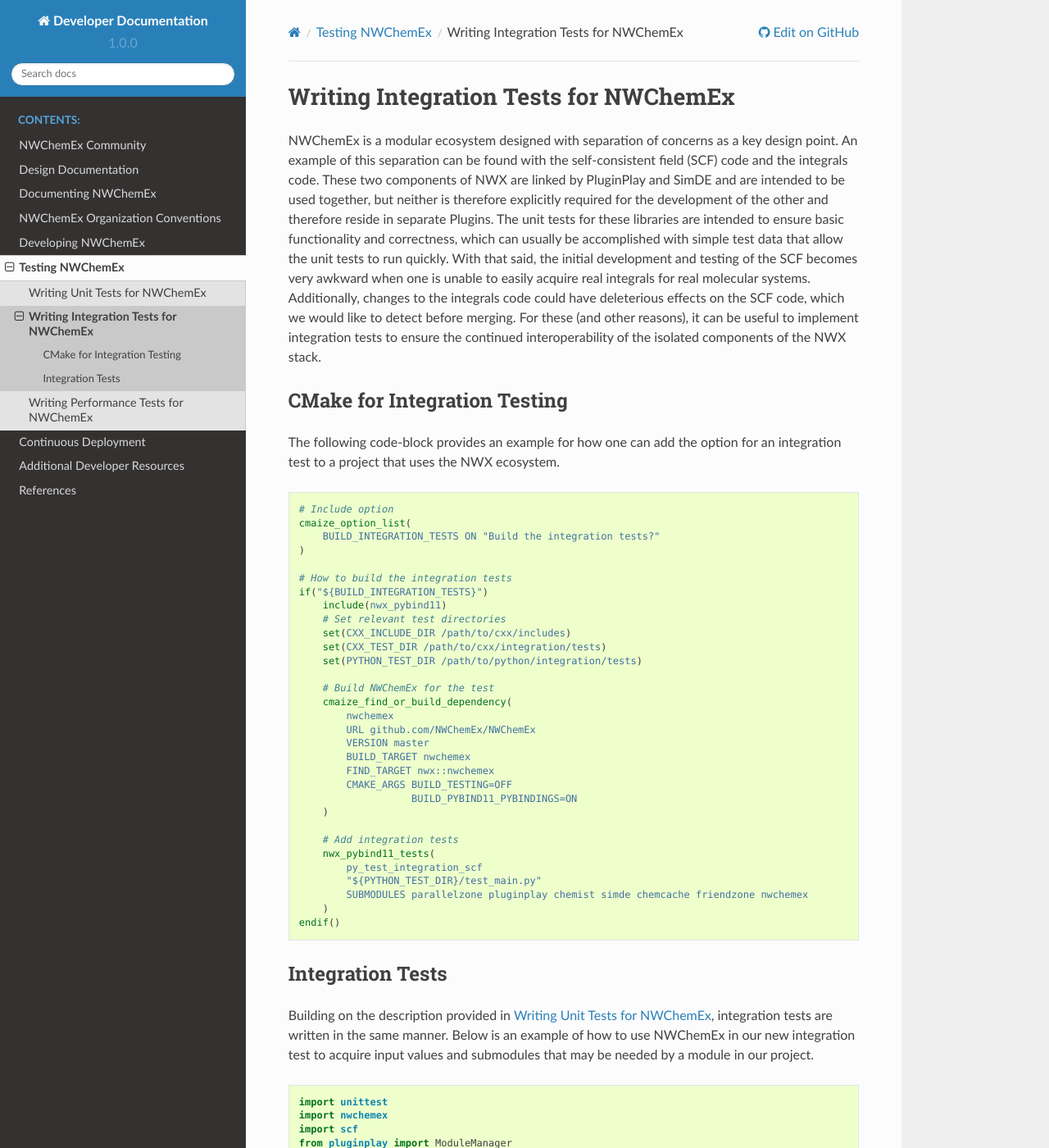
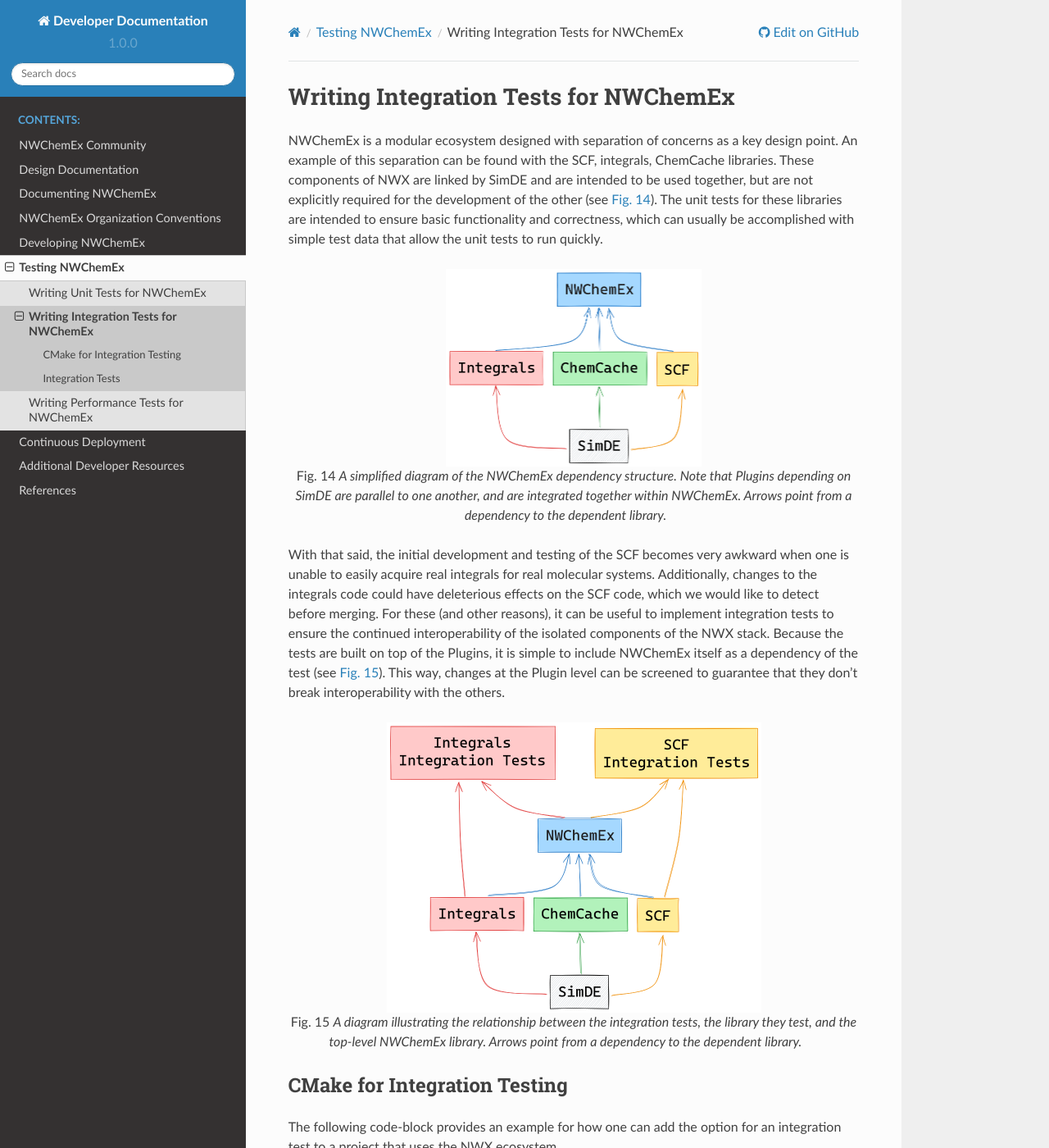
Before and after one commit to NWChemEx/.github, a Sphinx documentation site: the page built from docs/source/testing/integration.rst, in a window 1280 px wide and 1400 px high. Shown: the whole window at 82% size. Built offline with Sphinx 7.4.7 and the Read the Docs theme 2.0.0, drawn with Linux system fonts in a browser that asks for light colours.

Commit message:
move images; update integration tests description

```diff
--- a/docs/source/testing/integration.rst
+++ b/docs/source/testing/integration.rst
@@ -20,18 +20,45 @@
 
 NWChemEx is a modular ecosystem designed with separation of concerns as a key
 design point. An example of this separation can be found with the
-self-consistent field (SCF) code and the integrals code. These two components of
-NWX are linked by PluginPlay and SimDE and are intended to be used together, but
-neither is therefore explicitly required for the development of the other and
-therefore reside in separate Plugins. The unit tests for these libraries are
-intended to ensure basic functionality and correctness, which can usually be
-accomplished with simple test data that allow the unit tests to run quickly.
+SCF, integrals, ChemCache libraries. These components of NWX are linked by
+SimDE and are intended to be used together, but are not explicitly required for
+the development of the other (see :numref:`fig_deps_chart`). The unit tests for
+these libraries are intended to ensure basic functionality and correctness,
+which can usually be accomplished with simple test data that allow the unit
+tests to run quickly.
+
+.. _fig_deps_chart:
+
+.. figure:: assets/DependencyChart.png
+    :align: center
+    :scale: 50 %
+
+    A simplified diagram of the NWChemEx dependency structure. Note that Plugins
+    depending on SimDE are parallel to one another, and are integrated together
+    within NWChemEx. Arrows point from a dependency to the dependent library.
+
+
 With that said, the initial development and testing of the SCF becomes very
 awkward when one is unable to easily acquire real integrals for real molecular
 systems. Additionally, changes to the integrals code could have deleterious
 effects on the SCF code, which we would like to detect before merging. For these
 (and other reasons), it can be useful to implement integration tests to ensure
 the continued interoperability of the isolated components of the NWX stack.
+Because the tests are built on top of the Plugins, it is simple to include
+NWChemEx itself as a dependency of the test (see :numref:`fig_integration_chart`).
+This way, changes at the Plugin level can be screened to guarantee that they
+don't break interoperability with the others.
+
+.. _fig_integration_chart:
+
+.. figure:: assets/DependencyChartExtended.png
+    :align: center
+    :scale: 50 %
+
+    A diagram illustrating the relationship between the integration tests, the
+    library they test, and the top-level NWChemEx library. Arrows point from a
+    dependency to the dependent library.
+
 
 CMake for Integration Testing
 =============================
```
Also changed, not shown: docs/source/testing/assets/DependencyChart.png (renamed from docs/source/testing/DependencyChart.png), docs/source/testing/assets/DependencyChartExtended.png (renamed from docs/source/testing/DependencyChartExtended.png).
